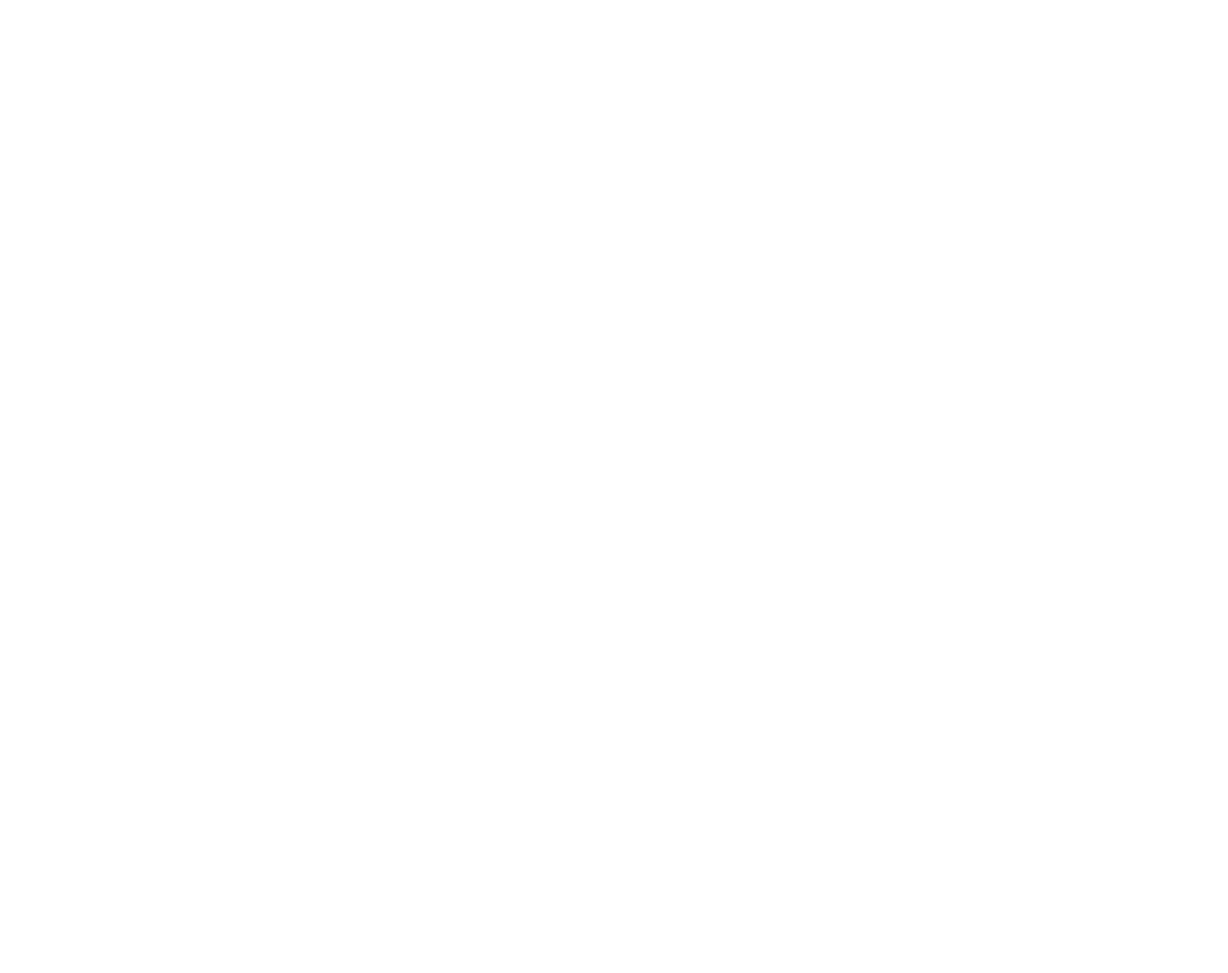
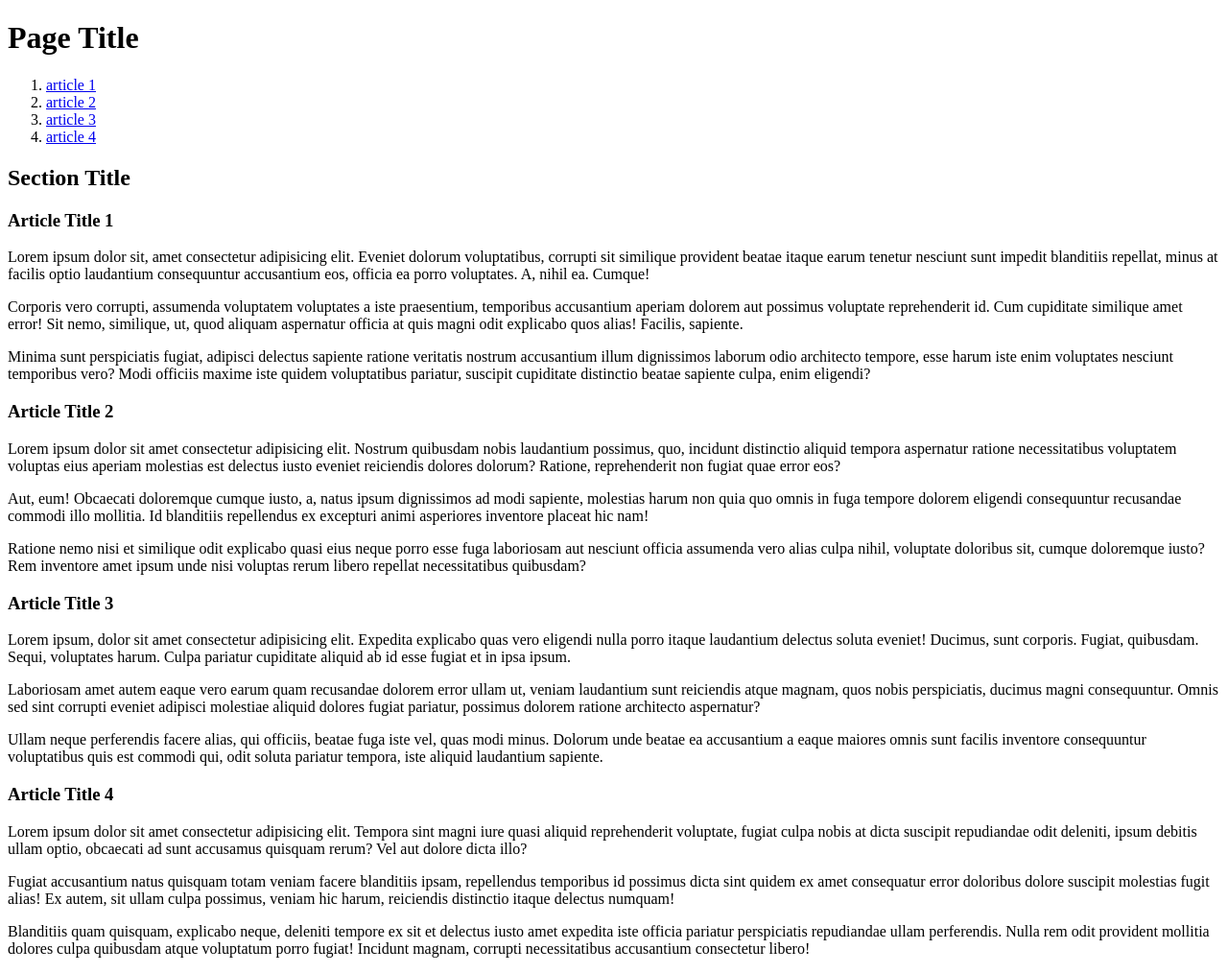
Before and after one commit to Lada201009/Prodject_home, a plain HTML site: page css_project/Index.html in a window 1280 px wide. Shown: the whole page at 96% size. Before the commit the page ends 800 px from the top, so only its background shows below. Drawn offline with Linux system fonts and the light colour scheme.

Commit message:
Add anchor link

```diff
--- a/css_project/Index.html
+++ b/css_project/Index.html
@@ -3,9 +3,45 @@
 <head>
   <meta charset="UTF-8">
 
-  <title>Document</title>
+  <title>CSS</title>
 </head>
 <body>
-
+  <!-- h1.main-heading{Page Title}+(nav>ol>li*4>a[href=#art$]{article $})+section>(h2.main-header{Section Title}+article#art$*4>h3.art-header{Article Title $}+p.container*3>lorem40) -->
+  <h1 class="main-heading">Page Title</h1>
+  <nav>
+    <ol>
+      <li><a href="#art1">article 1</a></li>
+      <li><a href="#art2">article 2</a></li>
+      <li><a href="#art3">article 3</a></li>
+      <li><a href="#art4">article 4</a></li>
+    </ol>
+  </nav>
+  <section>
+    <h2 class="main-header">Section Title</h2>
+    <article id="art1">
+      <h3 class="art-header">Article Title 1</h3>
+      <p class="container">Lorem ipsum dolor sit, amet consectetur adipisicing elit. Eveniet dolorum voluptatibus, corrupti sit similique provident beatae itaque earum tenetur nesciunt sunt impedit blanditiis repellat, minus at facilis optio laudantium consequuntur accusantium eos, officia ea porro voluptates. A, nihil ea. Cumque!</p>
+      <p class="container">Corporis vero corrupti, assumenda voluptatem voluptates a iste praesentium, temporibus accusantium aperiam dolorem aut possimus voluptate reprehenderit id. Cum cupiditate similique amet error! Sit nemo, similique, ut, quod aliquam aspernatur officia at quis magni odit explicabo quos alias! Facilis, sapiente.</p>
+      <p class="container">Minima sunt perspiciatis fugiat, adipisci delectus sapiente ratione veritatis nostrum accusantium illum dignissimos laborum odio architecto tempore, esse harum iste enim voluptates nesciunt temporibus vero? Modi officiis maxime iste quidem voluptatibus pariatur, suscipit cupiditate distinctio beatae sapiente culpa, enim eligendi?</p>
+    </article>
+    <article id="art2">
+      <h3 class="art-header">Article Title 2</h3>
+      <p class="container">Lorem ipsum dolor sit amet consectetur adipisicing elit. Nostrum quibusdam nobis laudantium possimus, quo, incidunt distinctio aliquid tempora aspernatur ratione necessitatibus voluptatem voluptas eius aperiam molestias est delectus iusto eveniet reiciendis dolores dolorum? Ratione, reprehenderit non fugiat quae error eos?</p>
+      <p class="container">Aut, eum! Obcaecati doloremque cumque iusto, a, natus ipsum dignissimos ad modi sapiente, molestias harum non quia quo omnis in fuga tempore dolorem eligendi consequuntur recusandae commodi illo mollitia. Id blanditiis repellendus ex excepturi animi asperiores inventore placeat hic nam!</p>
+      <p class="container">Ratione nemo nisi et similique odit explicabo quasi eius neque porro esse fuga laboriosam aut nesciunt officia assumenda vero alias culpa nihil, voluptate doloribus sit, cumque doloremque iusto? Rem inventore amet ipsum unde nisi voluptas rerum libero repellat necessitatibus quibusdam?</p>
+    </article>
+    <article id="art3">
+      <h3 class="art-header">Article Title 3</h3>
+      <p class="container">Lorem ipsum, dolor sit amet consectetur adipisicing elit. Expedita explicabo quas vero eligendi nulla porro itaque laudantium delectus soluta eveniet! Ducimus, sunt corporis. Fugiat, quibusdam. Sequi, voluptates harum. Culpa pariatur cupiditate aliquid ab id esse fugiat et in ipsa ipsum.</p>
+      <p class="container">Laboriosam amet autem eaque vero earum quam recusandae dolorem error ullam ut, veniam laudantium sunt reiciendis atque magnam, quos nobis perspiciatis, ducimus magni consequuntur. Omnis sed sint corrupti eveniet adipisci molestiae aliquid dolores fugiat pariatur, possimus dolorem ratione architecto aspernatur?</p>
+      <p class="container">Ullam neque perferendis facere alias, qui officiis, beatae fuga iste vel, quas modi minus. Dolorum unde beatae ea accusantium a eaque maiores omnis sunt facilis inventore consequuntur voluptatibus quis est commodi qui, odit soluta pariatur tempora, iste aliquid laudantium sapiente.</p>
+    </article>
+    <article id="art4">
+      <h3 class="art-header">Article Title 4</h3>
+      <p class="container">Lorem ipsum dolor sit amet consectetur adipisicing elit. Tempora sint magni iure quasi aliquid reprehenderit voluptate, fugiat culpa nobis at dicta suscipit repudiandae odit deleniti, ipsum debitis ullam optio, obcaecati ad sunt accusamus quisquam rerum? Vel aut dolore dicta illo?</p>
+      <p class="container">Fugiat accusantium natus quisquam totam veniam facere blanditiis ipsam, repellendus temporibus id possimus dicta sint quidem ex amet consequatur error doloribus dolore suscipit molestias fugit alias! Ex autem, sit ullam culpa possimus, veniam hic harum, reiciendis distinctio itaque delectus numquam!</p>
+      <p class="container">Blanditiis quam quisquam, explicabo neque, deleniti tempore ex sit et delectus iusto amet expedita iste officia pariatur perspiciatis repudiandae ullam perferendis. Nulla rem odit provident mollitia dolores culpa quibusdam atque voluptatum porro fugiat! Incidunt magnam, corrupti necessitatibus accusantium consectetur libero!</p>
+    </article>
+  </section>
 </body>
 </html>
```
